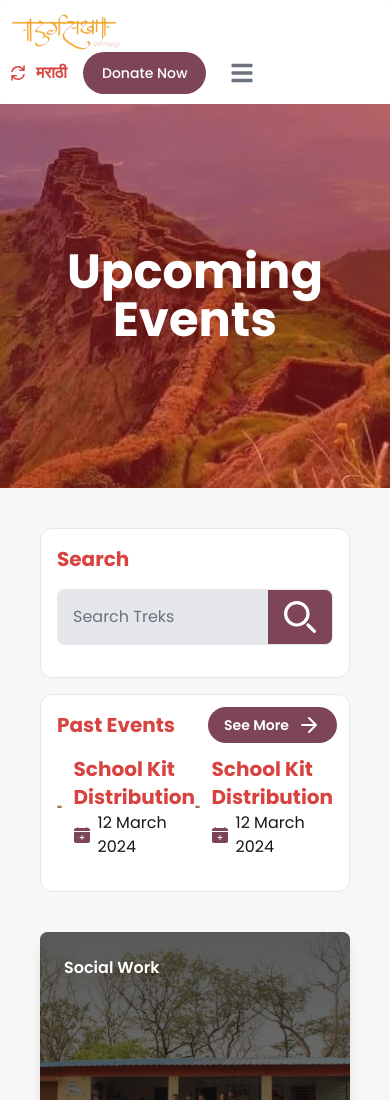
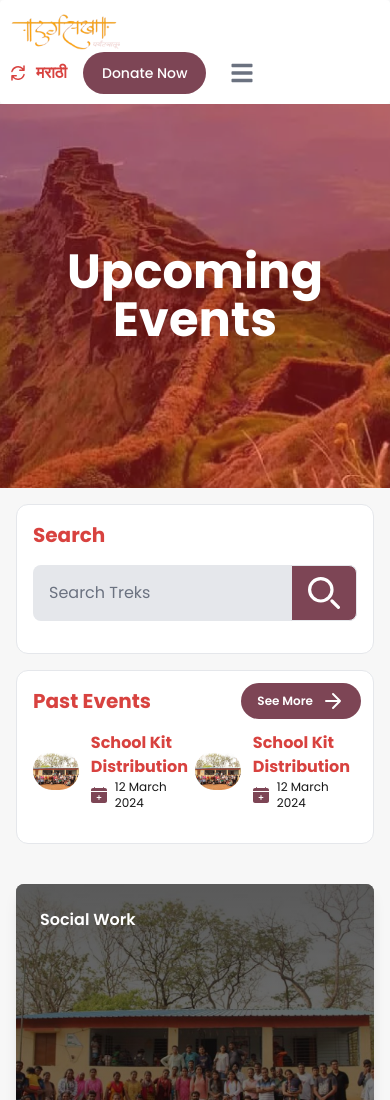
Before and after one commit to RishabhSinha02/durgasakha-frontend, a Next.js app: page /upcoming-events in a window 390 px wide. Shown: the top 1100 px of the page. Built offline with nearby package versions, Linux system fonts and the light colour scheme.

Commit message:
Bugs Fix: Upcoming Events

```diff
--- a/src/app/upcoming-events/page.js
+++ b/src/app/upcoming-events/page.js
@@ -15,7 +15,7 @@ export default function UpcomingEvents() {
     { name: "Rally" }
   ];
   return (
-    <div className="p-10 md:p-16 md:pb-12 md:pt-12 space-y-10">
+    <div className="p-4 md:p-16 md:pb-12 md:pt-12 space-y-10">
 
       <div className="grid lg:grid-cols-3 sm:grid-cols-1 md:grid-cols-1 gap-4">
         <div className="card border border-gray-200 rounded-xl bg-white">
@@ -39,7 +39,7 @@ export default function UpcomingEvents() {
             <h1 className="text-xl md:text-xl lg:text-2xl font-bold p-4 text-primary"> Past Events</h1>
             <Link
               href={'/past-events'}
-              className="flex items-center gap-2 rounded-full bg-secondary px-4 text-sm m-3 font-semibold text-white transition-all hover:bg-[#C23E3E]"
+              className="flex md:text-sm items-center gap-2 rounded-full bg-secondary px-4 text-xs m-3 font-semibold text-white transition-all hover:bg-[#C23E3E]"
             >
               See More
               <svg
@@ -67,13 +67,13 @@ export default function UpcomingEvents() {
                   <Image src="/event.png" alt="event" width={80} height={80} className="rounded-full" />
                 </div>
                 <div>
-                  <div className="text-xl font-bold text-primary">School Kit Distribution</div>
+                  <div className="md:text-xl text-base font-bold text-primary">School Kit Distribution</div>
                   <div className="flex items-center gap-2"><div><svg width="16" height="16" viewBox="0 0 16 16" fill="none" xmlns="http://www.w3.org/2000/svg">
                     <path d="M4 0.5C4 0.223858 3.77614 0 3.5 0C3.22386 0 3 0.223858 3 0.5V1H2C0.895431 1 0 1.89543 0 3V4H16V3C16 1.89543 15.1046 1 14 1H13V0.5C13 0.223858 12.7761 0 12.5 0C12.2239 0 12 0.223858 12 0.5V1H4V0.5Z" fill="#7D4555" />
                     <path d="M16 14V5H0V14C0 15.1046 0.895431 16 2 16H14C15.1046 16 16 15.1046 16 14ZM8.5 8.5V10H10C10.2761 10 10.5 10.2239 10.5 10.5C10.5 10.7761 10.2761 11 10 11H8.5V12.5C8.5 12.7761 8.27614 13 8 13C7.72386 13 7.5 12.7761 7.5 12.5V11H6C5.72386 11 5.5 10.7761 5.5 10.5C5.5 10.2239 5.72386 10 6 10H7.5V8.5C7.5 8.22386 7.72386 8 8 8C8.27614 8 8.5 8.22386 8.5 8.5Z" fill="#7D4555" />
                   </svg>
                   </div>
-                    <div>12 March 2024</div>
+                    <div className="md:text-sm text-xs">12 March 2024</div>
                   </div>
                 </div>
               </div>
@@ -83,13 +83,13 @@ export default function UpcomingEvents() {
                   <Image src="/event.png" alt="event" width={80} height={80} className="rounded-full" />
                 </div>
                 <div>
-                  <div className="text-xl font-bold text-primary">School Kit Distribution</div>
+                  <div className="md:text-xl text-base font-bold text-primary">School Kit Distribution</div>
                   <div className="flex items-center gap-2"><div><svg width="16" height="16" viewBox="0 0 16 16" fill="none" xmlns="http://www.w3.org/2000/svg">
                     <path d="M4 0.5C4 0.223858 3.77614 0 3.5 0C3.22386 0 3 0.223858 3 0.5V1H2C0.895431 1 0 1.89543 0 3V4H16V3C16 1.89543 15.1046 1 14 1H13V0.5C13 0.223858 12.7761 0 12.5 0C12.2239 0 12 0.223858 12 0.5V1H4V0.5Z" fill="#7D4555" />
                     <path d="M16 14V5H0V14C0 15.1046 0.895431 16 2 16H14C15.1046 16 16 15.1046 16 14ZM8.5 8.5V10H10C10.2761 10 10.5 10.2239 10.5 10.5C10.5 10.7761 10.2761 11 10 11H8.5V12.5C8.5 12.7761 8.27614 13 8 13C7.72386 13 7.5 12.7761 7.5 12.5V11H6C5.72386 11 5.5 10.7761 5.5 10.5C5.5 10.2239 5.72386 10 6 10H7.5V8.5C7.5 8.22386 7.72386 8 8 8C8.27614 8 8.5 8.22386 8.5 8.5Z" fill="#7D4555" />
                   </svg>
                   </div>
-                    <div>12 March 2024</div>
+                    <div className="md:text-sm text-xs">12 March 2024</div>
                   </div>
                 </div>
               </div>
```
